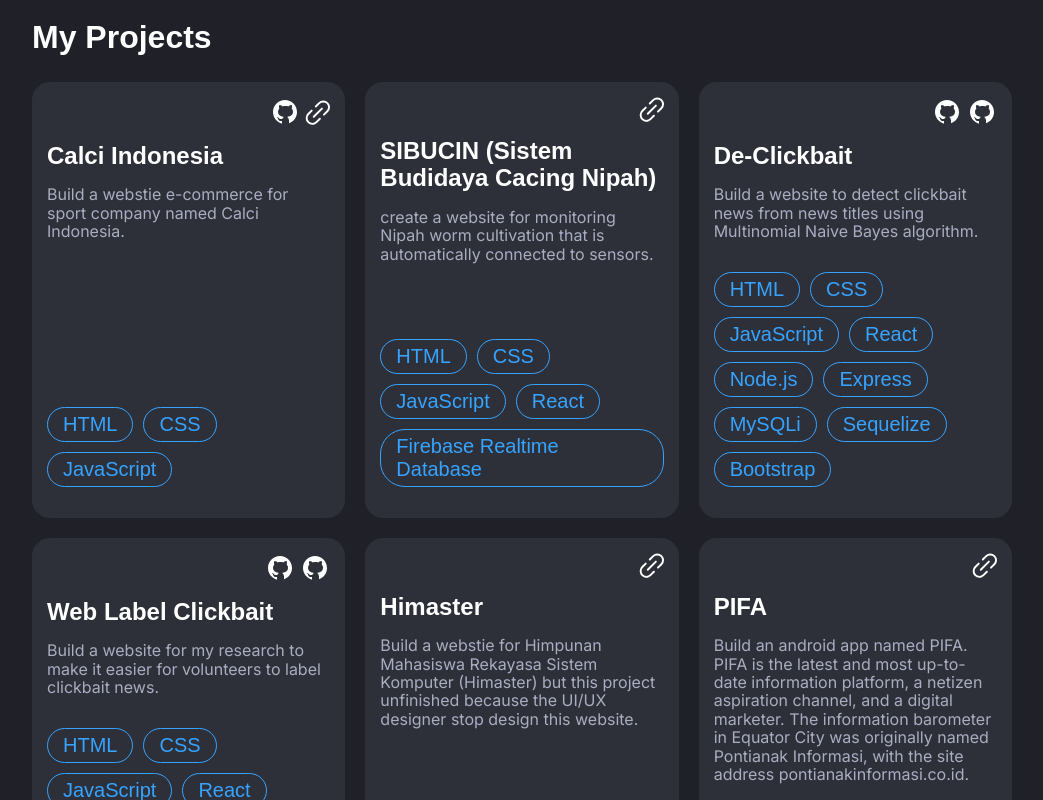
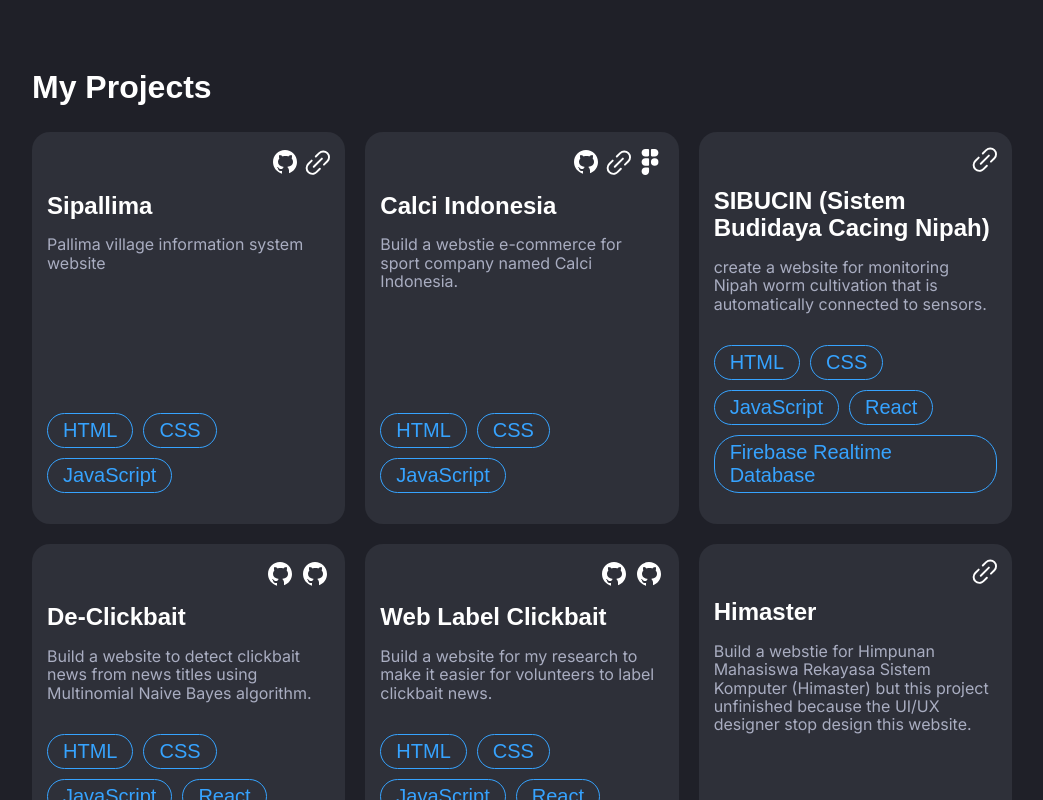
Before and after one commit to fikrialwan/fikrialwan-web, a React (Create React App) app: page / in a window 1280 px wide. Shown: the part 2060-2860 px from the top of the page, without its empty margins (118-1161 px from the left). Built offline with nearby package versions, Linux system fonts and the light colour scheme; a web font is replaced by a local one.

Commit message:
feat: add data project sipallima and add margin bottom in experience

```diff
--- a/src/component/experience/index.tsx
+++ b/src/component/experience/index.tsx
@@ -17,6 +17,7 @@ export default function Experience() {
         display: flex;
         flex-direction: column;
         justify-items: center;
+        margin-bottom: 50px;
       `}
     >
       <h2
--- a/src/component/project/index.tsx
+++ b/src/component/project/index.tsx
@@ -117,8 +117,8 @@ export default function ProjectSection({ isHome }: ProjectSectionProps) {
                               rel="noreferrer noopener"
                             >
                               <FigmaIcon
-                                width={30}
-                                height={30}
+                                width={28}
+                                height={28}
                                 className={css`
                                   margin-left: 5px;
                                   cursor: pointer;
@@ -241,8 +241,8 @@ export default function ProjectSection({ isHome }: ProjectSectionProps) {
                           rel="noreferrer noopener"
                         >
                           <FigmaIcon
-                            width={30}
-                            height={30}
+                            width={28}
+                            height={28}
                             className={css`
                               margin-left: 5px;
                               cursor: pointer;
--- a/src/component/ui/icons/figma-icon.tsx
+++ b/src/component/ui/icons/figma-icon.tsx
@@ -9,11 +9,11 @@ export function FigmaIcon({
   return (
     <svg
       data-testid="figma-icon"
-      fill="#000000"
+      fill={fill}
       xmlns="http://www.w3.org/2000/svg"
       viewBox="0 0 30 30"
-      width="30px"
-      height="30px"
+      width={width}
+      height={height}
       {...props}
     >
       <path d="M10 29L10 29c-2.209 0-4-1.791-4-4l0 0c0-2.209 1.791-4 4-4h2.857C13.488 21 14 21.512 14 22.143V25C14 27.209 12.209 29 10 29zM20 9h-2.857C16.512 9 16 8.488 16 7.857V2.143C16 1.512 16.512 1 17.143 1H20c2.209 0 4 1.791 4 4l0 0C24 7.209 22.209 9 20 9zM10 1h2.857C13.488 1 14 1.512 14 2.143v5.714C14 8.488 13.488 9 12.857 9H10C7.791 9 6 7.209 6 5l0 0C6 2.791 7.791 1 10 1zM10 11h2.857C13.488 11 14 11.512 14 12.143v5.714C14 18.488 13.488 19 12.857 19H10c-2.209 0-4-1.791-4-4l0 0C6 12.791 7.791 11 10 11zM20 11A4 4 0 1020 19 4 4 0 1020 11z" />
--- a/src/data/projects-data.ts
+++ b/src/data/projects-data.ts
@@ -18,6 +18,21 @@ export interface ProjectsDataType {
 
 export const projectsData: ProjectsDataType[] = [
   {
+    name: "Sipallima",
+    desc: "Pallima village information system website",
+    url: [
+      {
+        url: "https://github.com/fikrialwan/sipallima",
+        type: LinkProjects.github,
+      },
+      {
+        url: "https://sipallima.fikrialwan.com/",
+        type: LinkProjects.link,
+      },
+    ],
+    techStack: ["HTML", "CSS", "JavaScript"],
+  },
+  {
     name: "Calci Indonesia",
     desc: "Build a webstie e-commerce for sport company named Calci Indonesia.",
     url: [
@@ -28,6 +43,10 @@ export const projectsData: ProjectsDataType[] = [
       {
         url: "https://calci.fikrialwan.com/",
         type: LinkProjects.link,
+      },
+      {
+        url: "https://www.figma.com/file/JhCecvgczO1sDwAIgFqSSc/calciindonesia.com?node-id=7%3A2",
+        type: LinkProjects.figma,
       },
     ],
     techStack: ["HTML", "CSS", "JavaScript"],
```
